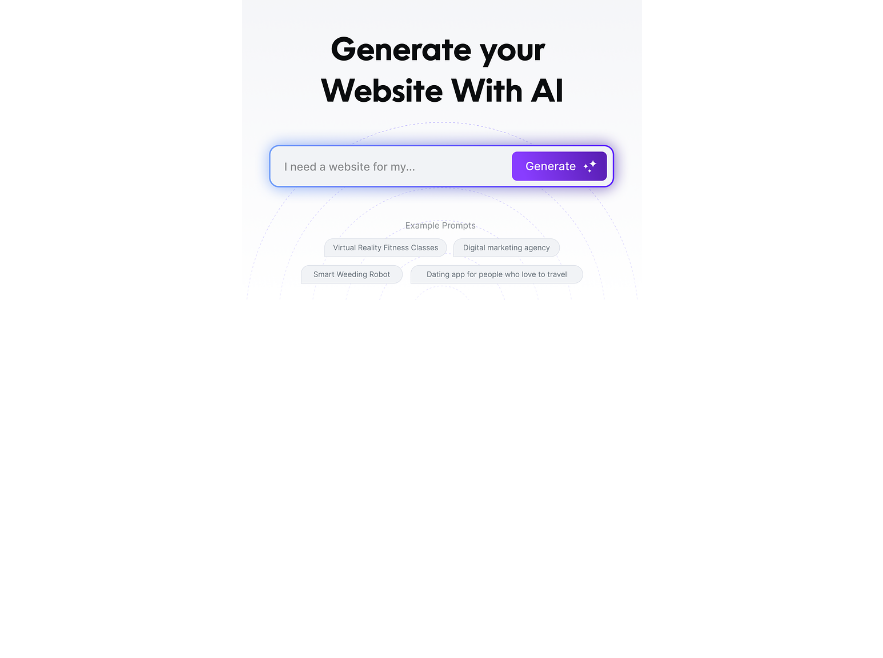
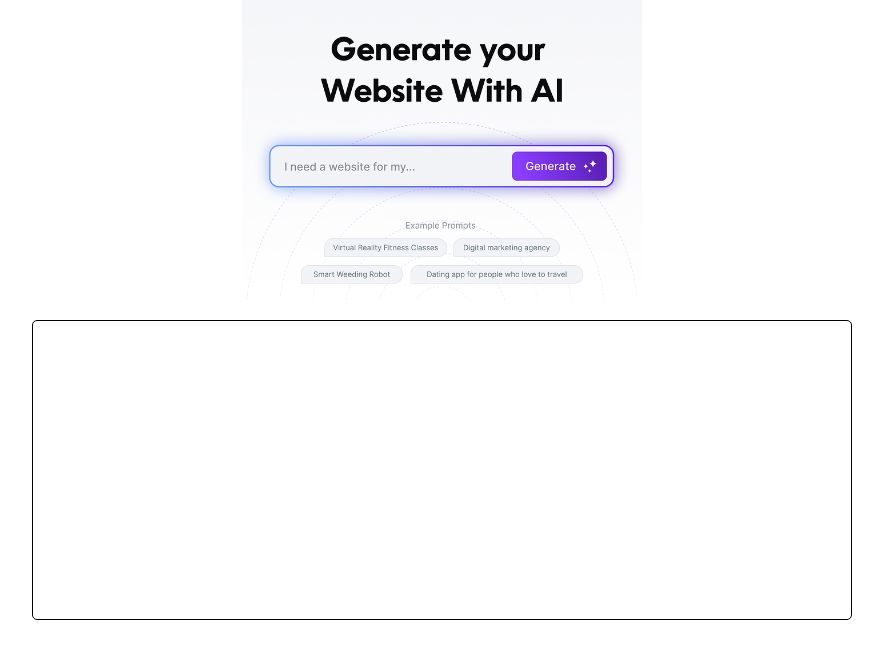
Before and after one commit to DaeGul2/keyword_check, a Next.js app: page / in a window 1280 px wide. Shown: the top 658 px of the page, without its empty margins (198-1081 px from the left). Built offline with nearby package versions, Linux system fonts and the light colour scheme.

Commit message:
textarea에 border 추가

```diff
--- a/app/page.tsx
+++ b/app/page.tsx
@@ -39,7 +39,9 @@ export default function Page() {
                 style={{
                     width: '80%',
                     height: '300px',
-                    resize: 'none'
+                    resize: 'none',
+                    border: '1px solid black',
+                    borderRadius: '5px'
                 }}
             />
             <div
```
